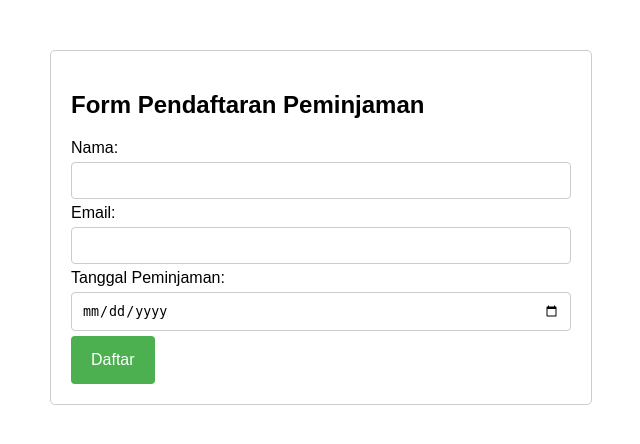
After one commit to ulfatussarifah18/tugas-django, a Django app: template perpustakaan/templates/ulfa.html in a window 1280 px wide. The commit adds this page. Shown: the top 444 px of the page, without its empty margins (319-959 px from the left). Run offline with Django 5.2, Linux system fonts and the light colour scheme; the template is opened without the code that fills it, so the values that code supplies are empty.

Commit message:
sarifaulfa

```diff
--- a/perpustakaan/perpustakaan/urls.py
+++ b/perpustakaan/perpustakaan/urls.py
@@ -22,5 +22,6 @@ from . import views
 urlpatterns = [
     path('admin/', admin.site.urls),
     path('', views. perpus),
+    path('', views. rakbuku),
     path('api-auth/', include('rest_framework.urls'))
 ]
--- a/perpustakaan/perpustakaan/views.py
+++ b/perpustakaan/perpustakaan/views.py
@@ -2,3 +2,6 @@ from django.shortcuts import render
 
 def perpus(request):
     return render(request, 'index.html')
+
+def rakbuku(request):
+    return render(request, 'ulfa.html')
--- /dev/null
+++ b/perpustakaan/templates/ulfa.html
@@ -0,0 +1,62 @@
+<!DOCTYPE html>
+<html lang="en">
+  <head>
+    <meta charset="UTF-8" />
+    <meta name="viewport" content="width=device-width, initial-scale=1.0" />
+    <title>Form Pendaftaran Peminjaman</title>
+    <style>
+      body {
+        font-family: Arial, sans-serif;
+        margin: 0;
+        padding: 0;
+        box-sizing: border-box;
+      }
+      .container {
+        max-width: 500px;
+        margin: 50px auto;
+        padding: 20px;
+        border: 1px solid #ccc;
+        border-radius: 5px;
+      }
+      input[type="text"],
+      input[type="email"],
+      input[type="date"] {
+        width: 100%;
+        padding: 10px;
+        margin: 5px 0;
+        border: 1px solid #ccc;
+        border-radius: 4px;
+        box-sizing: border-box;
+      }
+      input[type="submit"] {
+        background-color: #4caf50;
+        color: white;
+        padding: 15px 20px;
+        border: none;
+        border-radius: 4px;
+        cursor: pointer;
+        font-size: 16px;
+      }
+      input[type="submit"]:hover {
+        background-color: #45a049;
+      }
+    </style>
+  </head>
+  <body>
+    <div class="container">
+      <h2>Form Pendaftaran Peminjaman</h2>
+      <form action="proses_pendaftaran.php" method="POST">
+        <label for="nama">Nama:</label>
+        <input type="text" id="nama" name="nama" required />
+
+        <label for="email">Email:</label>
+        <input type="email" id="email" name="email" required />
+
+        <label for="tanggal_pinjam">Tanggal Peminjaman:</label>
+        <input type="date" id="tanggal_pinjam" name="tanggal_pinjam" required />
+
+        <input type="submit" value="Daftar" />
+      </form>
+    </div>
+  </body>
+</html>
```
Also changed, not shown: perpustakaan/templates/index.html (+10 -3 lines), perpustakaan/programing/admin.py (line endings or trailing spaces).
